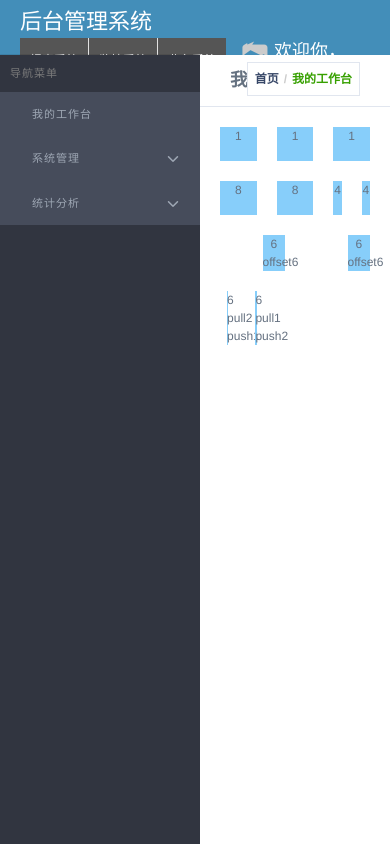
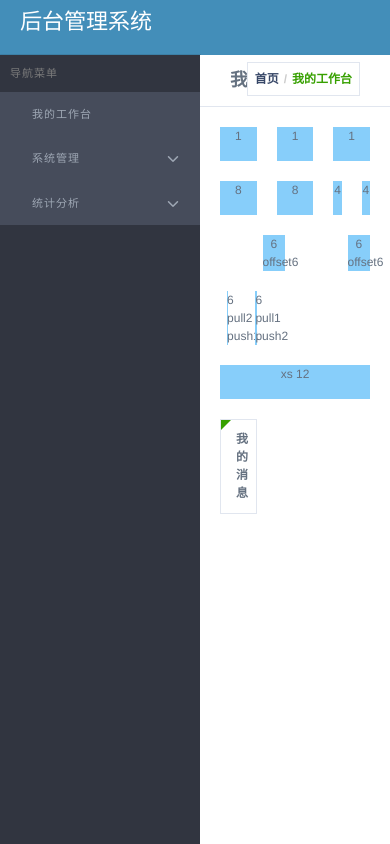
Before and after one commit to crazyguagua/iview_demo, a Vue app: page /#/dashboard in a window 390 px wide. Built offline with nearby package versions, Linux system fonts and the light colour scheme.

Commit message:
开始做panel组件

```diff
--- a/index.html
+++ b/index.html
@@ -3,6 +3,7 @@
   <head>
     <meta charset="utf-8">
     <title>iview_demo</title>
+    <meta content="width=device-width, initial-scale=1.0, maximum-scale=1.0, user-scalable=0" name="viewport">
   </head>
   <body>
     <div id="app">
--- a/src/assets/main.css
+++ b/src/assets/main.css
@@ -118,3 +118,10 @@ a[disabled] {
 .fade-leave-active {
     opacity: 0;
 }
+
+/*移动端*/
+@media (max-width: 600px) {
+    .xs-hide{
+        display: none;
+    }
+}
--- a/src/components/NavHeader.vue
+++ b/src/components/NavHeader.vue
@@ -1,12 +1,12 @@
 <template>
-    <div class="nav-bar-header clearfix" :class="headerCls">
+    <div class="nav-bar-header clearfix " :class="headerCls">
         <div class="sys-info">
             <a class="brand">
                 <i class="iconfont" :class="logoCls"></i>
                 <span class="sys-name">{{sysName}}</span>
             </a>
         </div>
-        <div class="nav-header-btns clearfix">
+        <div class="nav-header-btns xs-hide clearfix">
             <ul class="nav clearfix">
                 <li class="user-li"><i class="iconfont icon-avatar"></i><span class="user-info"><small>欢迎你，</small>zhangxiaodong</span>
                <div class="dropdown-div">
--- a/src/components/ui/layout/col.vue
+++ b/src/components/ui/layout/col.vue
@@ -13,6 +13,10 @@
             offset: Number,
             pull: Number,
             push: Number,
+            xs:Object,
+            sm:Object,
+            md:Object,
+            lg:Object
 
         },
         computed: {
@@ -27,7 +31,26 @@
                     if (This[prop]) {
                         prop === 'span' ? classList.push(`col-${ This[prop]}`) : classList.push(`col-${ prop }-${ This[prop]}`)
                     }
-                })
+                });
+                ['xs','sm','md','lg'].forEach(size => {
+
+                     let sizeObj =This[size];
+
+                    if(typeof sizeObj == 'number'){
+
+                        classList.push(`col-${size}-${sizeObj}`);
+                    }else if(typeof sizeObj =='object'){
+
+                        ['offset','pull','push','span'].forEach(type=>{
+                            if(sizeObj[type]){
+                                let number = sizeObj[type];
+                                let cls=type==='span'?`col-${size}-${number}`:`col-${size}-${type}-${number}`
+                                classList.push(cls)
+                            }
+
+                        });
+                    }
+                });
                 return classList;
             },
             style() {
--- a/src/components/ui/layout/row.vue
+++ b/src/components/ui/layout/row.vue
@@ -126,6 +126,9 @@
 .setByDevice(pc);
 @media (max-width: @screen-xs) {
     .setByDevice(xs);
+    .xs-hide{
+        display: none;
+    }
 }
 @media (max-width: @screen-sm) {
     .setByDevice(sm);
@@ -155,4 +158,5 @@
       }
   }
   .col(1);
+
 </style>
--- a/src/components/ui/panel/Panel.vue
+++ b/src/components/ui/panel/Panel.vue
@@ -1,18 +1,53 @@
 <template>
     <div class="my-panel">
         <div class="header">
-
+            <div class="header-title">
+                <h4>{{title}}</h4>
+            </div>
+            <div class="dock-item">
+                <ul class="tools">
+                    <li><a href="javascript:void(0)"><i></i><span></span></a></li>
+                    <li><a href="javascript:void(0)"><i></i><span></span></a></li>
+                    <li><a href="javascript:void(0)"><i></i><span></span></a></li>
+                </ul>
+            </div>
         </div>
-        <div class="content">
+        <div class="body">
 
         </div>
     </div>
 </template>
 
 <script>
+ export default{
+     props:{
+         title:{
+             type:String,
+              required: true
+         }
+     }
+ }
 </script>
 <style lang="less">
     .my-panel {
         border: 1px solid #e1e6ef;
+        margin-bottom: 20px;
+        & .header{
+                padding: 10px 15px;
+                border-bottom: 1px solid transparent;
+                border-top-left-radius: 3px;
+                border-top-right-radius: 3px;
+                position:relative;
+                &:before{
+                    content:'';
+                    position:absolute;
+                    left:0;
+                    top:0;
+                    border:5px solid transparent;
+                    border-top:5px solid #37a000;
+                    border-left:5px solid #37a000;
+
+                }
+        }
     }
 </style>
--- /dev/null
+++ b/src/components/ui/panel/index.js
@@ -0,0 +1,2 @@
+import panel from './Panel';
+export {panel}
--- a/src/views/dashboard/dashboard.vue
+++ b/src/views/dashboard/dashboard.vue
@@ -26,6 +26,19 @@
              <my-col :span="3" :pull="2" :push="1" ><div class="grid">6 pull2 push1</div></my-col>
              <my-col :span="3" :pull="1" :push="2" ><div class="grid">6 pull1 push2</div></my-col>
             </my-row>
+            <my-row>
+                <my-col  :span="3" :xs="{span:24}">
+                    <div class="grid">xs 12</div>
+                </my-col>
+            </my-row>
+            <my-row>
+
+                <my-col :span="8">
+                    <panel title="我的消息"></panel>
+                </my-col>
+                 <my-col :span="8"></my-col>
+                  <my-col :span="8"></my-col>
+            </my-row>
        </div>
 
 
@@ -41,6 +54,9 @@
         BreadCrumb,
         BreadCrumbItem,
     } from '../../components/ui/breadcrumb'
+    import {
+        panel
+    } from '../../components/ui/panel'
     export default {
         data() {
             return {
@@ -52,7 +68,9 @@
             BreadCrumb,
             BreadCrumbItem,
             myRow,
-            myCol
+            myCol,
+            panel
+
         }
     }
 </script>
```
